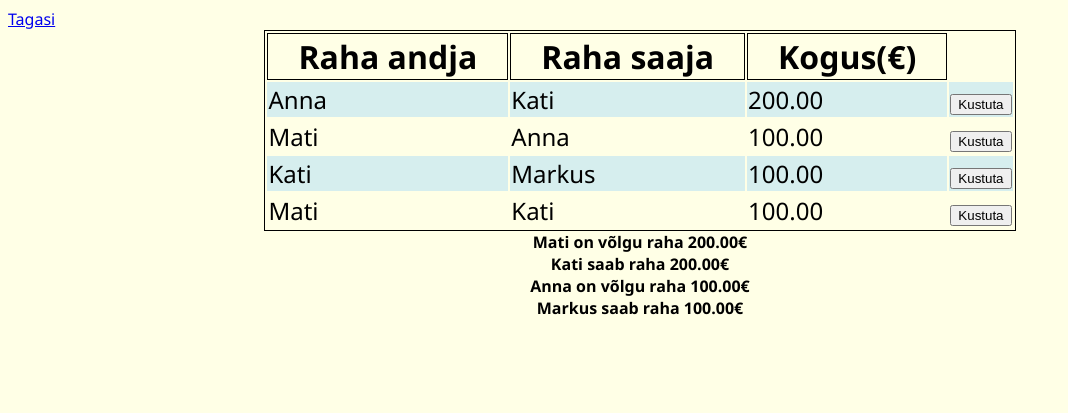
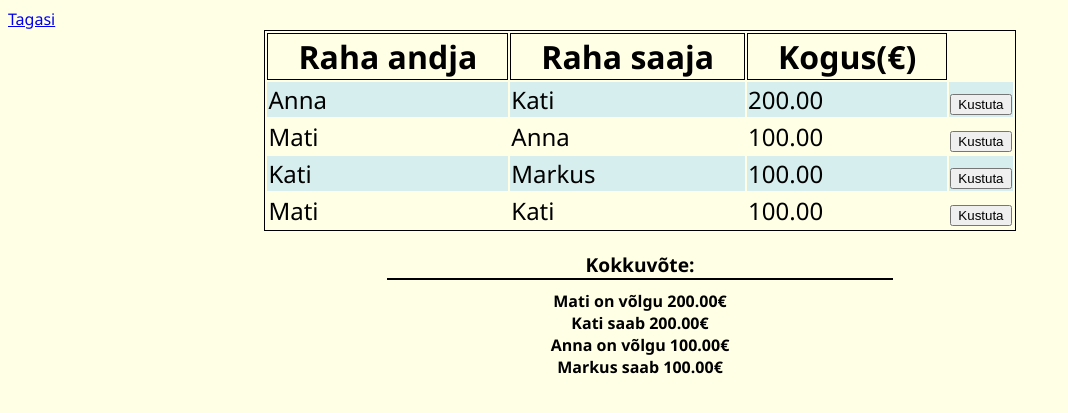
Before and after one commit to Kristjan-Ai/Django-Kulutused, a Django app: page /praegu/ in a window 1280 px wide. Shown: the top 413 px of the page, without its empty margins (0-1068 px from the left). Run offline with Django 4.2, Linux system fonts and the light colour scheme; a user stored in the database is signed in; data comes from the database, SQL or seed files in the repository; both versions use the stored data as it was after the commit.

Commit message:
Parool ja natuke kujundust

```diff
--- a/Rakendus/templates/Rakendus/login.html
+++ b/Rakendus/templates/Rakendus/login.html
@@ -27,5 +27,6 @@
                 <div><input type="submit" value="Logi sisse"></div>
             </form>
         </div>
+        <details style="color: rgb(225, 225, 200);"><summary>Kuidas sisse saada</summary>Kasutaja nimega Kasutaja parool: seeonparool</details>
     </body>
 </html>
--- a/Rakendus/templates/Rakendus/praegu.html
+++ b/Rakendus/templates/Rakendus/praegu.html
@@ -50,14 +50,12 @@
             {% endfor %}
             </table>
         </div>
-
-
-
+        <div style="margin-top: 20px; margin-left: 30%; margin-right: 30%; margin-bottom: 10px; font-size: larger; text-align: center; border-bottom: 2px solid black;"><b>Kokkuvõte:</b></div>
         {% for inimene in inimesed %}
             {% if inimene.raha < 0 %}
-                <div style="text-align: center;"><b>{{inimene}} on võlgu raha {{inimene.raha|absolute}}€</b></div>
+                <div style="text-align: center;"><b>{{inimene}} on võlgu {{inimene.raha|absolute}}€</b></div>
             {% else %}
-                <div style="text-align: center;"><b>{{inimene}} saab raha {{ inimene.raha }}€</b></div>
+                <div style="text-align: center;"><b>{{inimene}} saab {{ inimene.raha }}€</b></div>
             {% endif %}
         {% endfor %}
     </body>
```
Also changed, not shown: db.sqlite3.
